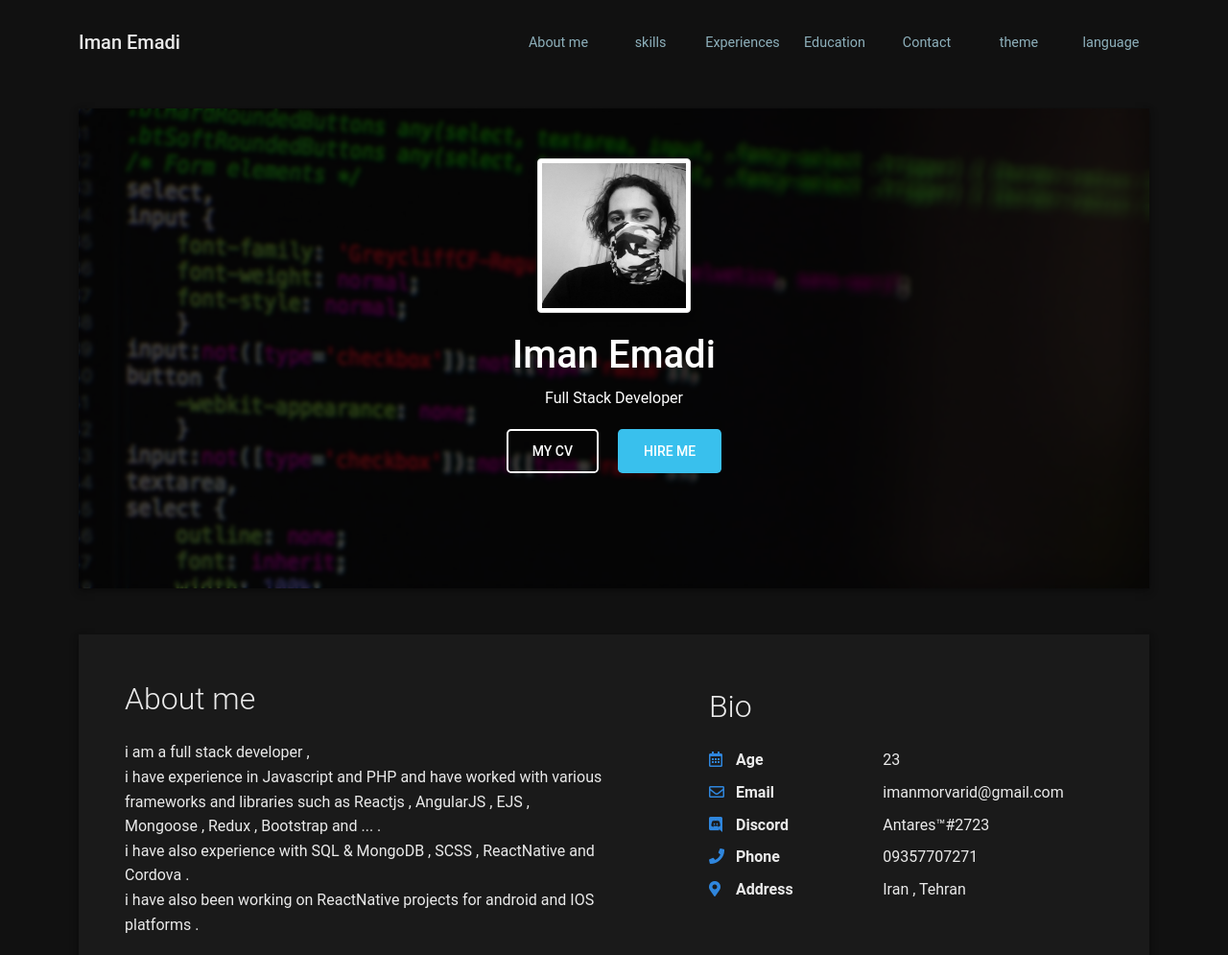
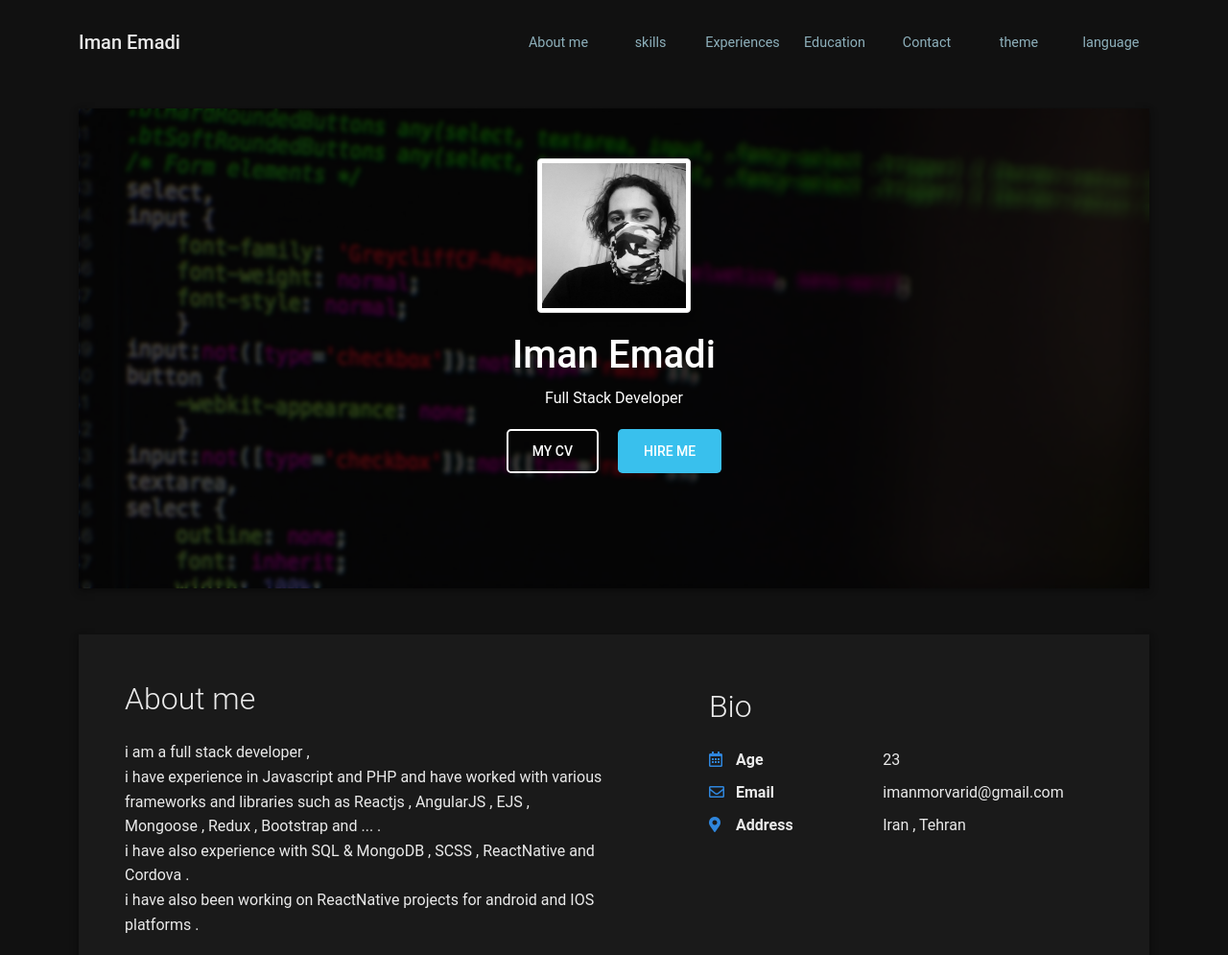
Before and after one commit to ImanEmadi/PersonalResume, a website: page index.html in a window 1280 px wide. Shown: the top 995 px of the page at 96% size. Drawn offline with Linux system fonts and the light colour scheme.

Commit message:
infor updated

```diff
--- a/index.html
+++ b/index.html
@@ -184,29 +184,7 @@
                   <div class="col-sm-7">
                     <div class="pb-2">imanmorvarid@gmail.com</div>
                   </div>
-                  <div class="col-sm-5">
-                    <div class="pb-2 fw-bolder">
-                      <i class="fab fa-discord pe-2" style="width:24px;opacity:0.85;">
-                      </i>
-                      <span data-translate="w_discord">
-                      </span>
-                    </div>
-                  </div>
-                  <div class="col-sm-7">
-                    <div class="pb-2">Antares™#2723</div>
-                  </div>
-                  <div class="col-sm-5">
-                    <div class="pb-2 fw-bolder">
-                      <i class="fas fa-phone pe-2" style="width:24px;opacity:0.85;">
-                      </i>
-                      <span data-translate="w_phone">
 
-                      </span>
-                    </div>
-                  </div>
-                  <div class="col-sm-7">
-                    <div class="pb-2">09357707271</div>
-                  </div>
                   <div class="col-sm-5">
                     <div class="pb-2 fw-bolder">
                       <i class="fas fa-map-marker-alt pe-2" style="width:24px;opacity:0.85;">
```
Also changed, not shown: package.json (added, +10 -0 lines).
